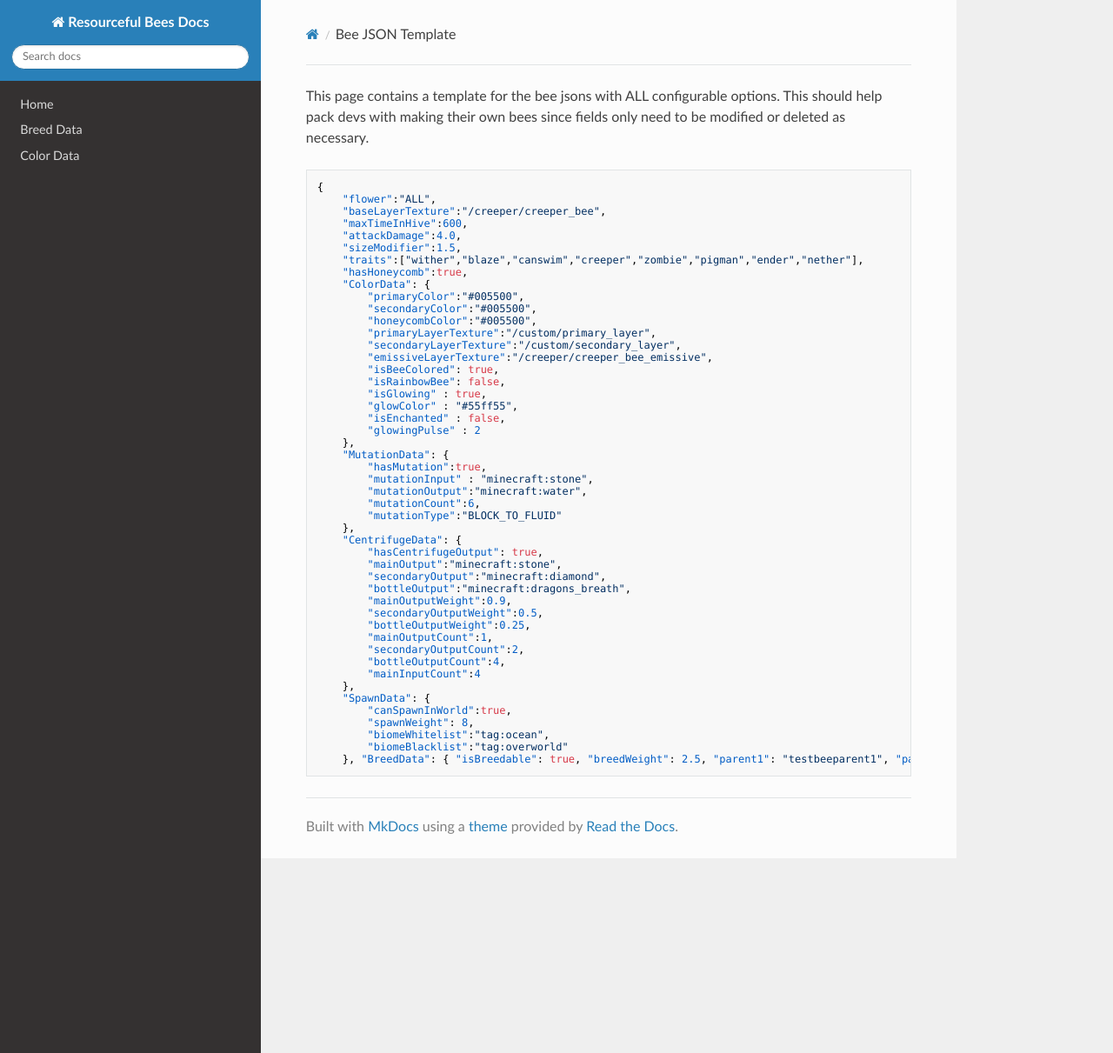
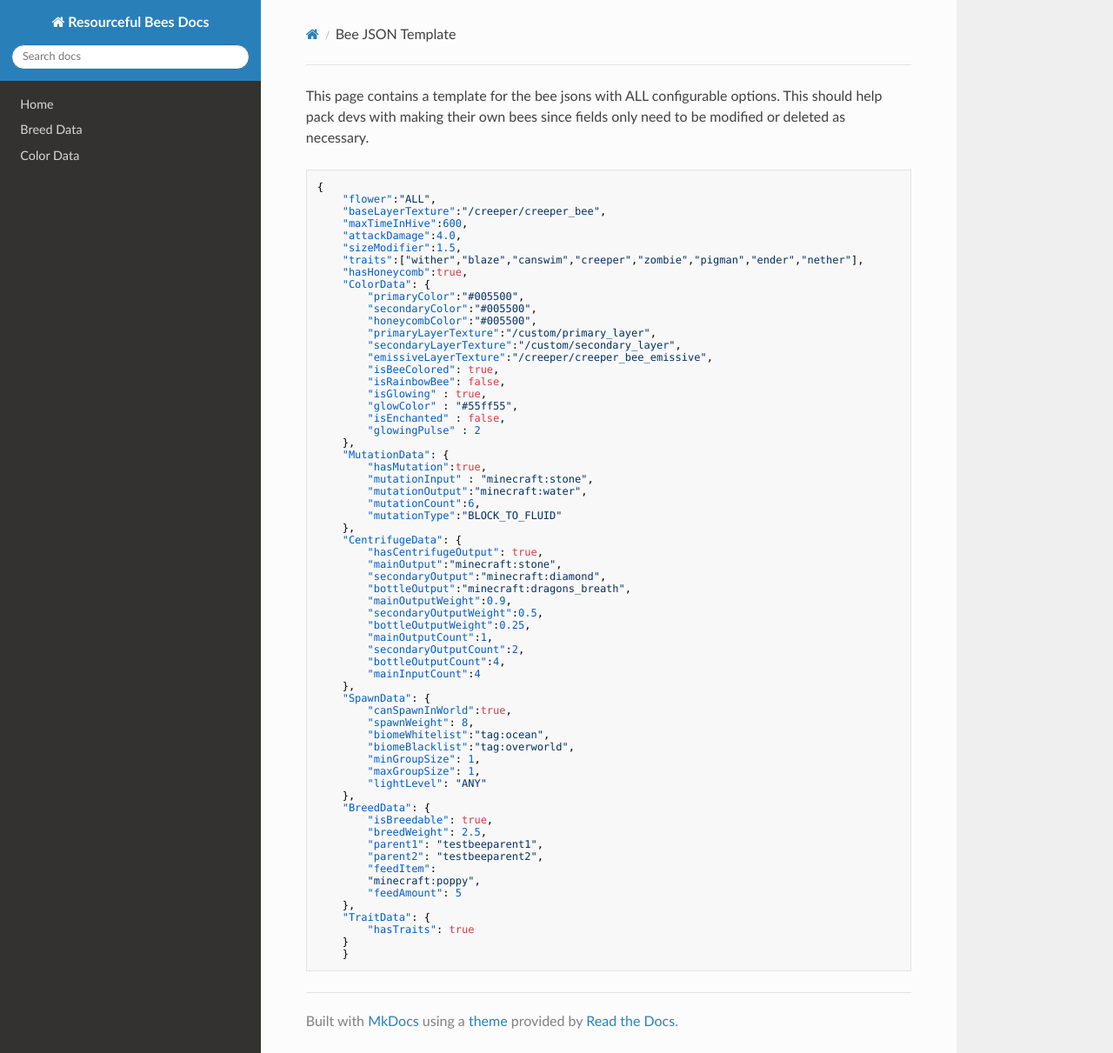
Before and after one commit to Team-Resourceful/ResourcefulBeesDocs, an MkDocs documentation site: the page built from docs/Bee JSON Template.md, in a window 1280 px wide and 1211 px high. Shown: the whole window at 87% size. Built offline with MkDocs 1.6.1, drawn with Linux system fonts in a browser that asks for light colours; nearby versions of some CDN libraries.

Commit message:
docs/Bee JSON Template.md updated from https://stackedit.io/

````diff
--- a/docs/Bee JSON Template.md
+++ b/docs/Bee JSON Template.md
@@ -47,9 +47,25 @@ This page contains a template for the bee jsons with ALL configurable options. T
 		"canSpawnInWorld":true,
 		"spawnWeight": 8,
 		"biomeWhitelist":"tag:ocean",
-		"biomeBlacklist":"tag:overworld"
-	}, "BreedData": { "isBreedable": true, "breedWeight": 2.5, "parent1": "testbeeparent1", "parent2": "testbeeparent2", "feedItem": "minecraft:poppy", "feedAmount": 5 }, "TraitData": { "hasTraits": true } }
+		"biomeBlacklist":"tag:overworld",
+		"minGroupSize": 1,
+		"maxGroupSize": 1,
+		"lightLevel": "ANY"
+	},
+	"BreedData": {
+		"isBreedable": true,
+		"breedWeight": 2.5,
+		"parent1": "testbeeparent1",
+		"parent2": "testbeeparent2",
+		"feedItem":
+		"minecraft:poppy",
+		"feedAmount": 5
+	},
+	"TraitData": {
+		"hasTraits": true
+	}
+	}
 ```
 <!--stackedit_data:
-eyJoaXN0b3J5IjpbLTE4Mjk4OTQ0NjJdfQ==
+eyJoaXN0b3J5IjpbLTEwNjYzODg3ODJdfQ==
 -->
````
